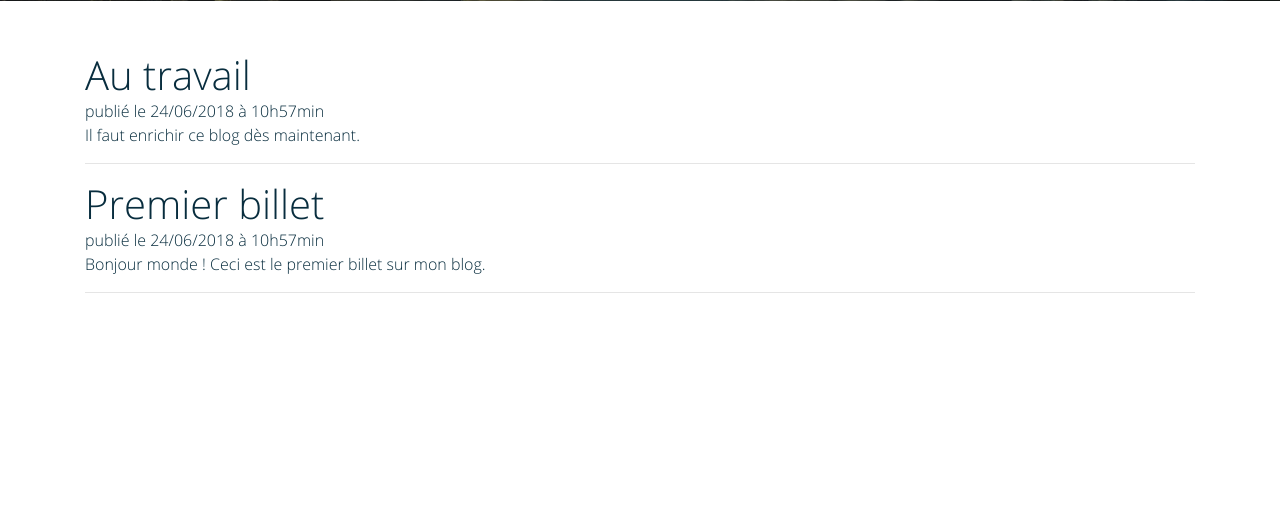
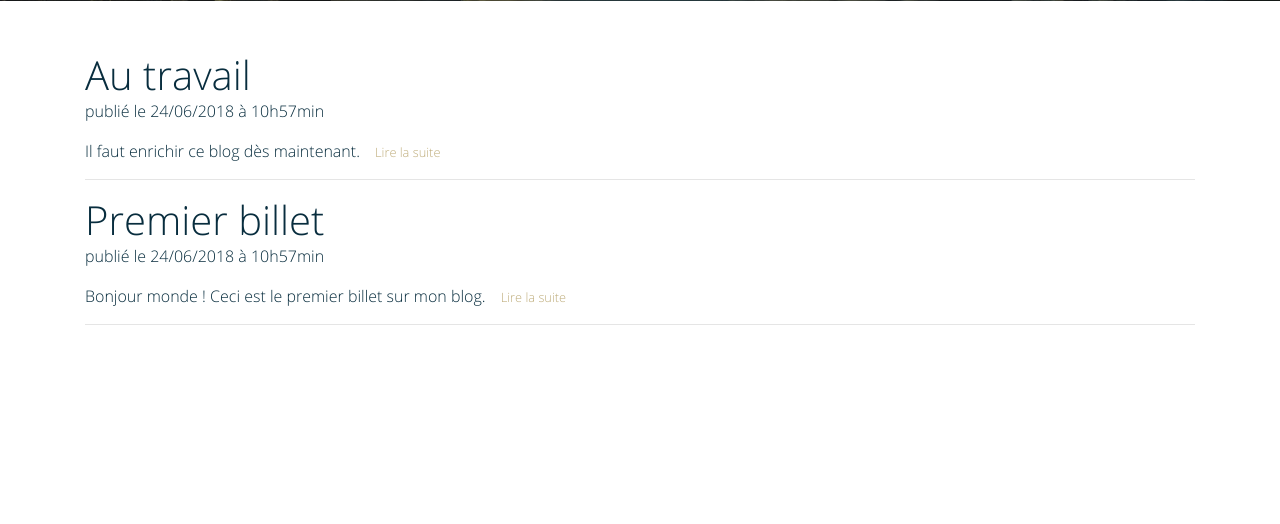
Before and after one commit to Chrisentem/Blog-MVC, a PHP site: page / in a window 1280 px wide. Shown: the part 627-1151 px from the top of the page. Run offline with PHP 8.4, Linux system fonts and the light colour scheme; data comes from the database, SQL or seed files in the repository.

Commit message:
new method truncate added to preview posts

```diff
--- a/Content/css/style.css
+++ b/Content/css/style.css
@@ -158,6 +158,12 @@ h2 {
     margin-bottom : 0px;
 }
 
+.readmore {
+  color: #beac7a;
+  font-size: 0.8em;
+  margin-left: 15px;
+}
+
 .commentAuthor {
 	color: #d66666;
 }
--- a/Framework/View.php
+++ b/Framework/View.php
@@ -88,4 +88,14 @@ class View {
         return htmlspecialchars($value, ENT_QUOTES, 'UTF-8', false);
     }
 
+    private function truncate($text, $limit = 50, $ellipsis = '...') {
+        $words = preg_split("/[\n\r\t ]+/", $text, $limit + 1, PREG_SPLIT_NO_EMPTY);
+        if (count($words) > $limit ) {
+            array_pop($words);
+            $text = implode(' ', $words);
+            $text = $text . $ellipsis;
+        }
+        return $text;
+    }
+
 }
--- a/View/Home/index.php
+++ b/View/Home/index.php
@@ -3,12 +3,10 @@
 <?php foreach ($posts as $post): ?>
     <article>
         <header>
-            <a href="<?= "post/index/" . $this->clean($post['id']) ?>">
-                <h1 class="postTitle"><?= $this->clean($post['title']) ?></h1>
-            </a>
-            publié le <time><?= $this->clean($post['date']) ?></time>
+            <h1 class="postTitle"><?= $this->clean($post['title']) ?></h1>
+            <p>publié le <time><?= $this->clean($post['date']) ?></time></p>
         </header>
-        <p><?= $post['content'] ?></p>
+        <p><?= $this->truncate($post['content']) ?><a class="readmore" href="post/index/<?= $this->clean($post['id']) ?>">Lire la suite</a></p>
     </article>
     <hr />
 <?php endforeach; ?>
```
